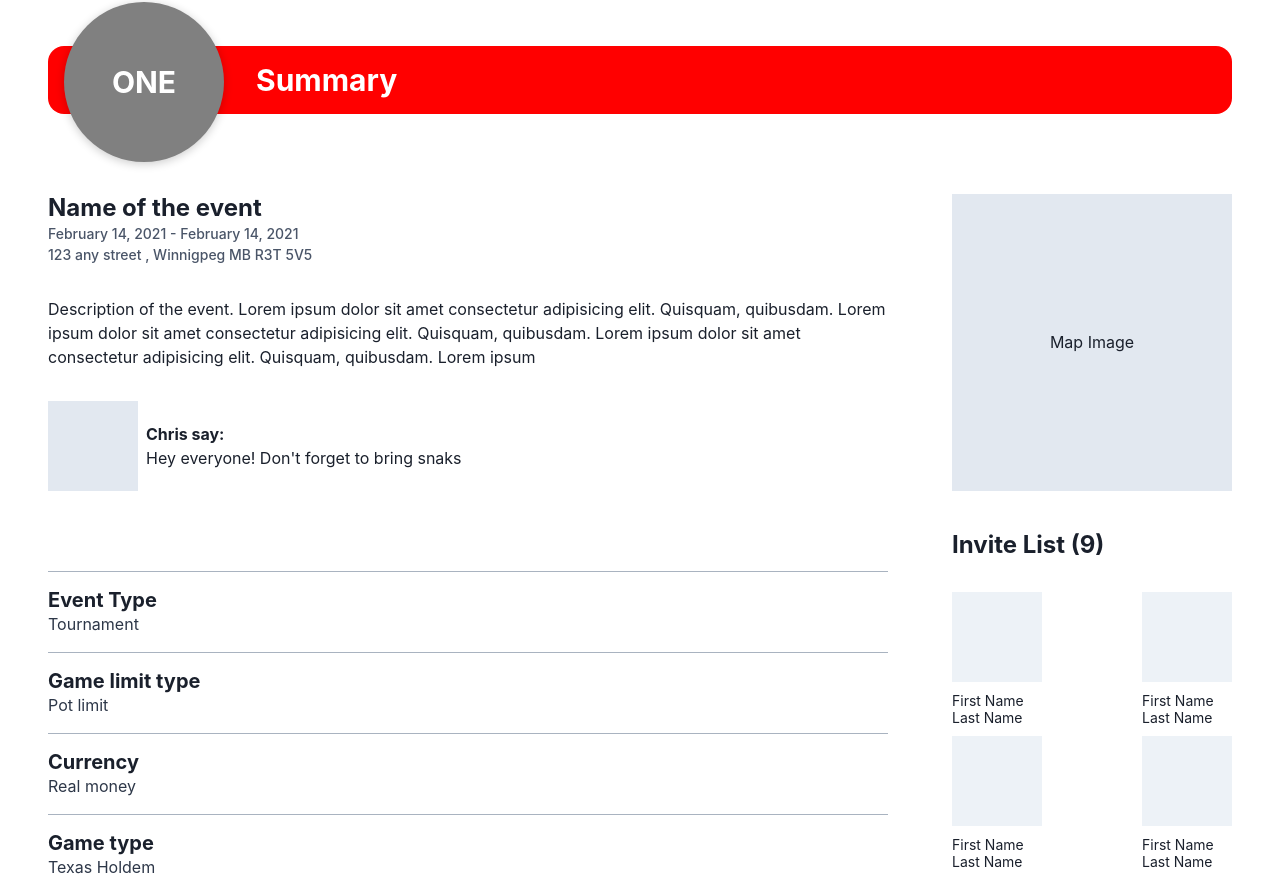
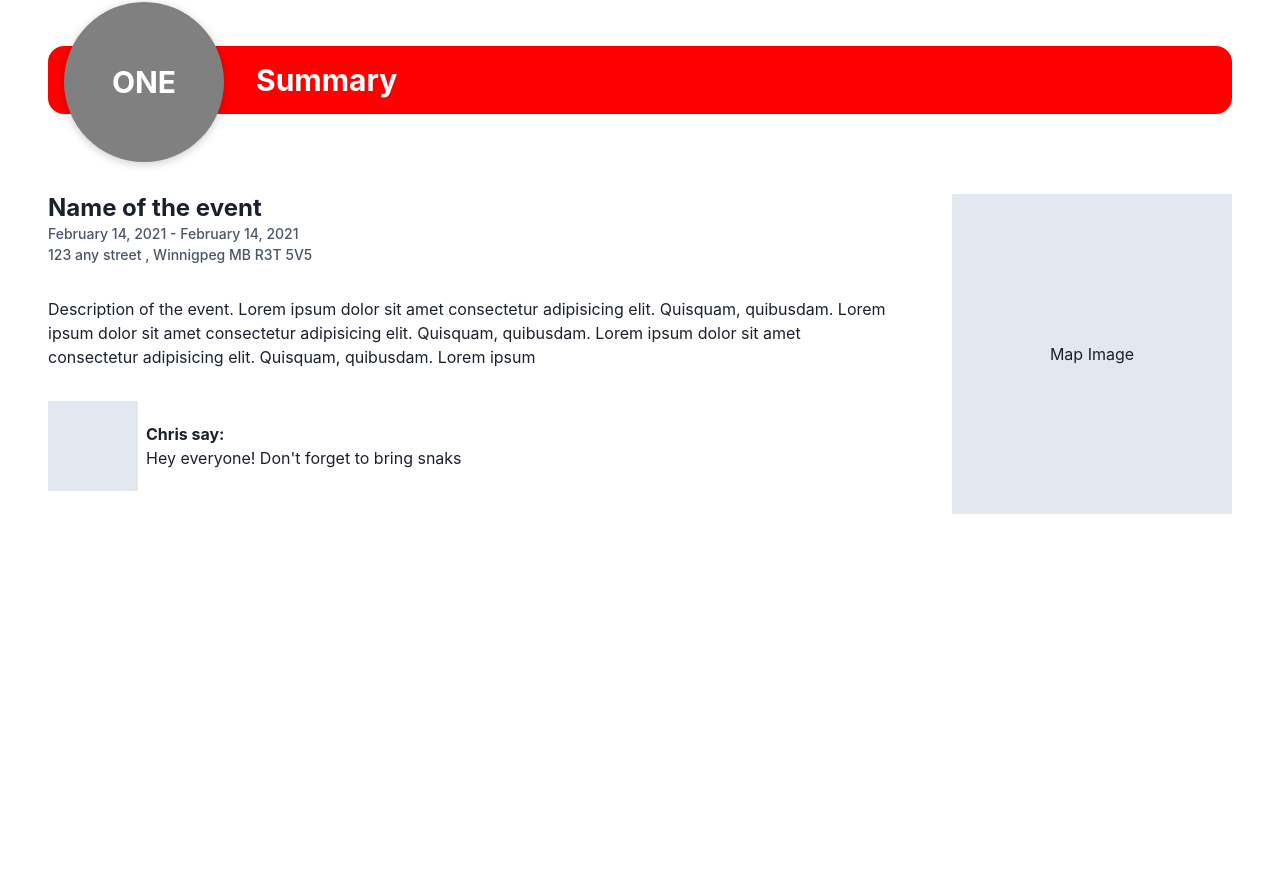
Before and after one commit to Anamika-nandi/functional-app, a React (Vite) app: page / in a window 1280 px wide. Shown: the part 337-1213 px from the top of the page. After the commit the page ends 899 px from the top, so only its background shows below. Built offline with nearby package versions, Linux system fonts and the light colour scheme.

Commit message:
event details done

```diff
--- a/src/components/RoundLayout.jsx
+++ b/src/components/RoundLayout.jsx
@@ -1,9 +1,13 @@
-import { Box } from "@chakra-ui/react";
+import { Box, Container } from "@chakra-ui/react";
 
 const RoundLayout = ({ children }) => {
   return (
+    <Container maxW="container.xl" px="0">
       <Box
-      p="8"
+        p={{
+          base: 4,
+          md: 8,
+        }}
         boxShadow="-2px -4px 5px rgba(0,0,0,0.2)"
         mt="16"
         borderTopRadius="36px"
@@ -11,6 +15,7 @@ const RoundLayout = ({ children }) => {
       >
         {children}
       </Box>
+    </Container>
   );
 };
 
--- a/src/pages/home/Summary/EventDetails.jsx
+++ b/src/pages/home/Summary/EventDetails.jsx
@@ -2,7 +2,13 @@ import { Box, Flex, Grid, HStack, Heading, Text } from "@chakra-ui/react";
 
 const EventDetails = () => {
   return (
-    <Flex gap="16">
+    <Flex
+      gap="16"
+      flexDir={{
+        base: "column",
+        md: "row",
+      }}
+    >
       <Box flex="3">
         <Heading fontSize="2xl">Name of the event</Heading>
         <Text fontSize="sm" fontWeight="medium" color="gray.600">
@@ -30,7 +36,7 @@ const EventDetails = () => {
         </HStack>
       </Box>
       <Box flex="1">
-        <Grid placeItems="center" boxSize="full" bg="gray.200">
+        <Grid placeItems="center" boxSize="full" bg="gray.200" minH="320px">
           <Text> Map Image</Text>
         </Grid>
       </Box>
--- a/src/pages/home/Summary/SummaryLayout.jsx
+++ b/src/pages/home/Summary/SummaryLayout.jsx
@@ -1,18 +1,18 @@
-import { Flex, Stack } from "@chakra-ui/react";
+import { Container, Flex, Stack } from "@chakra-ui/react";
 import EventDetails from "./EventDetails";
 import EventExtraDetails from "./EventExtraDetails";
 import EventInviteList from "./EventInviteList";
 
 const SummaryLayout = () => {
   return (
-    <Stack>
+    <>
       <EventDetails />
 
-      <Flex gap="16">
+      {/* <Flex gap="16">
         <EventExtraDetails />
         <EventInviteList />
-      </Flex>
-    </Stack>
+      </Flex> */}
+    </>
   );
 };
 
```
Lines whose indentation alone changed are shown as unchanged.
